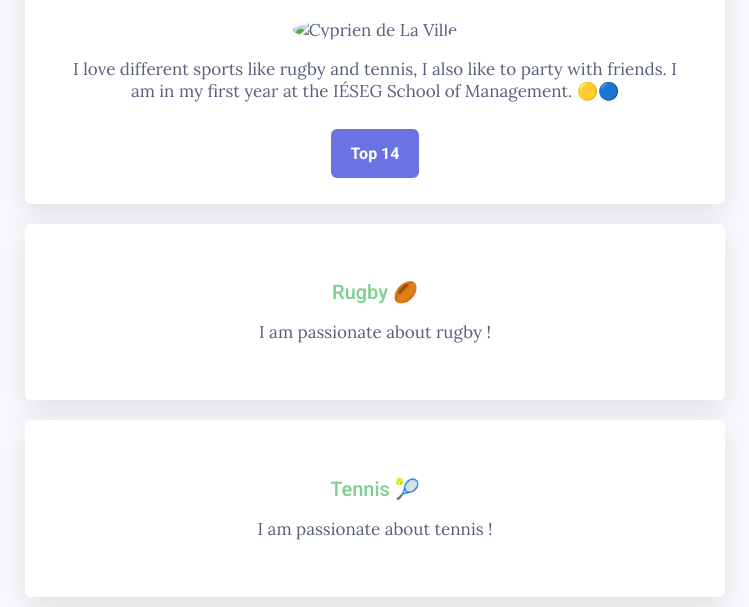
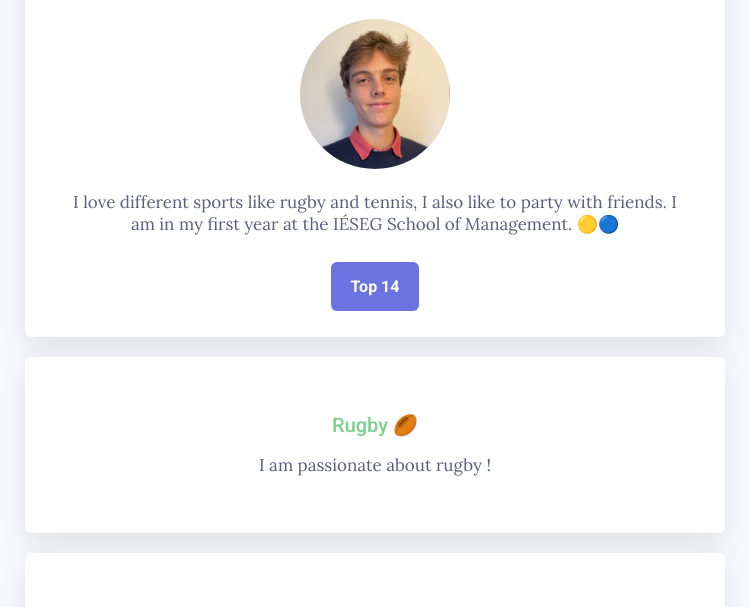
Before and after one commit to cyprien-delaville/my-profile, a plain HTML site: page index.html in a window 1280 px wide. Shown: the part 142-749 px from the top of the page, without its empty margins (265-1014 px from the left). Drawn offline with Linux system fonts and the light colour scheme.

Commit message:
Add files via upload

```diff
--- a/index.html
+++ b/index.html
@@ -17,7 +17,7 @@
 	<div class="container">
 		<div class="card-white" id="introduction">
 			<h1>Hello, I'm Cyprien ! 😇</h1>
-			<img src="images/profile-picture-2.jpg" class="img-circle" alt="Cyprien de La Ville" width="150">
+			<img src="./profile-picture-2.jpg" class="img-circle" alt="Cyprien de La Ville" width="150">
 			<p>I love different sports like rugby and tennis, I also like to party with friends. I am in my first year at the IÉSEG School of Management. 🟡🔵</p>
 			<a href="https://top14.lnr.fr"  target="_blank" class="btn-blue">Top 14</a>
 		</div>
```
